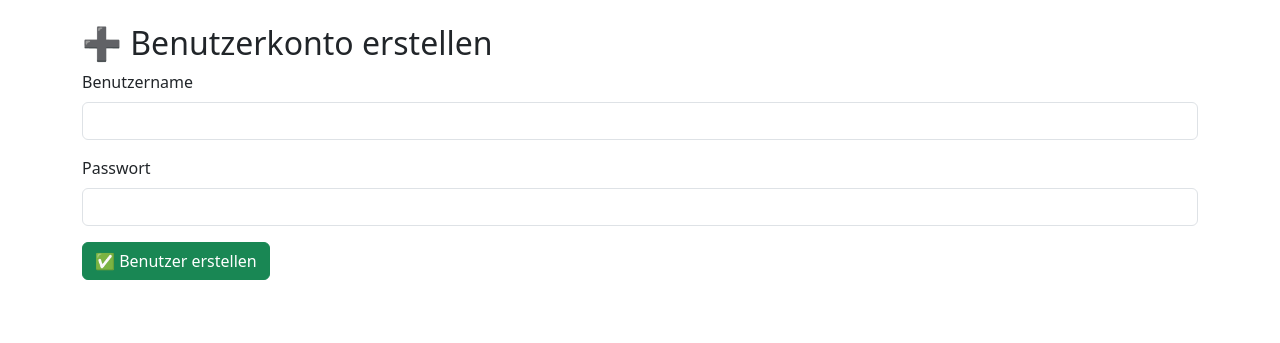
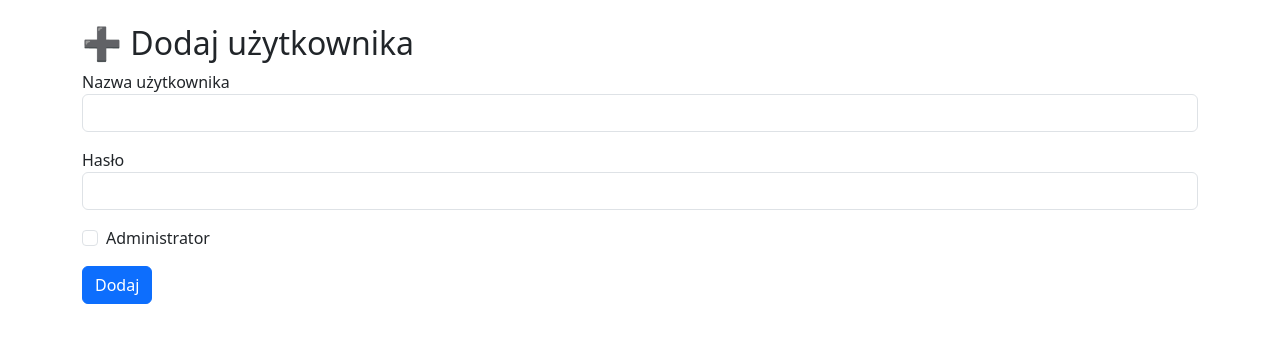
Before and after one commit to Kitanga84/Serwer, a Flask app: page /register in a window 1280 px wide. Shown: the top 343 px of the page. Run offline with Flask 3, Linux system fonts and the light colour scheme; a user stored in the database is signed in.

Commit message:
Update register.html

```diff
--- a/templates/register.html
+++ b/templates/register.html
@@ -1,16 +1,20 @@
 {% extends "base.html" %}
-{% block title %}Benutzer hinzufügen{% endblock %}
+{% block title %}Rejestracja{% endblock %}
 {% block content %}
-<h2>➕ Benutzerkonto erstellen</h2>
-<form method="POST">
-  <div class="mb-3">
-    <label for="username" class="form-label">Benutzername</label>
-    <input type="text" class="form-control" name="username" required>
-  </div>
-  <div class="mb-3">
-    <label for="password" class="form-label">Passwort</label>
-    <input type="password" class="form-control" name="password" required>
-  </div>
-  <button type="submit" class="btn btn-success">✅ Benutzer erstellen</button>
+<h2>➕ Dodaj użytkownika</h2>
+<form method="post">
+    <div class="mb-3">
+        <label>Nazwa użytkownika</label>
+        <input type="text" name="username" class="form-control">
+    </div>
+    <div class="mb-3">
+        <label>Hasło</label>
+        <input type="password" name="password" class="form-control">
+    </div>
+    <div class="form-check mb-3">
+        <input type="checkbox" name="is_admin" class="form-check-input" id="adminCheck">
+        <label class="form-check-label" for="adminCheck">Administrator</label>
+    </div>
+    <button type="submit" class="btn btn-primary">Dodaj</button>
 </form>
 {% endblock %}
```
